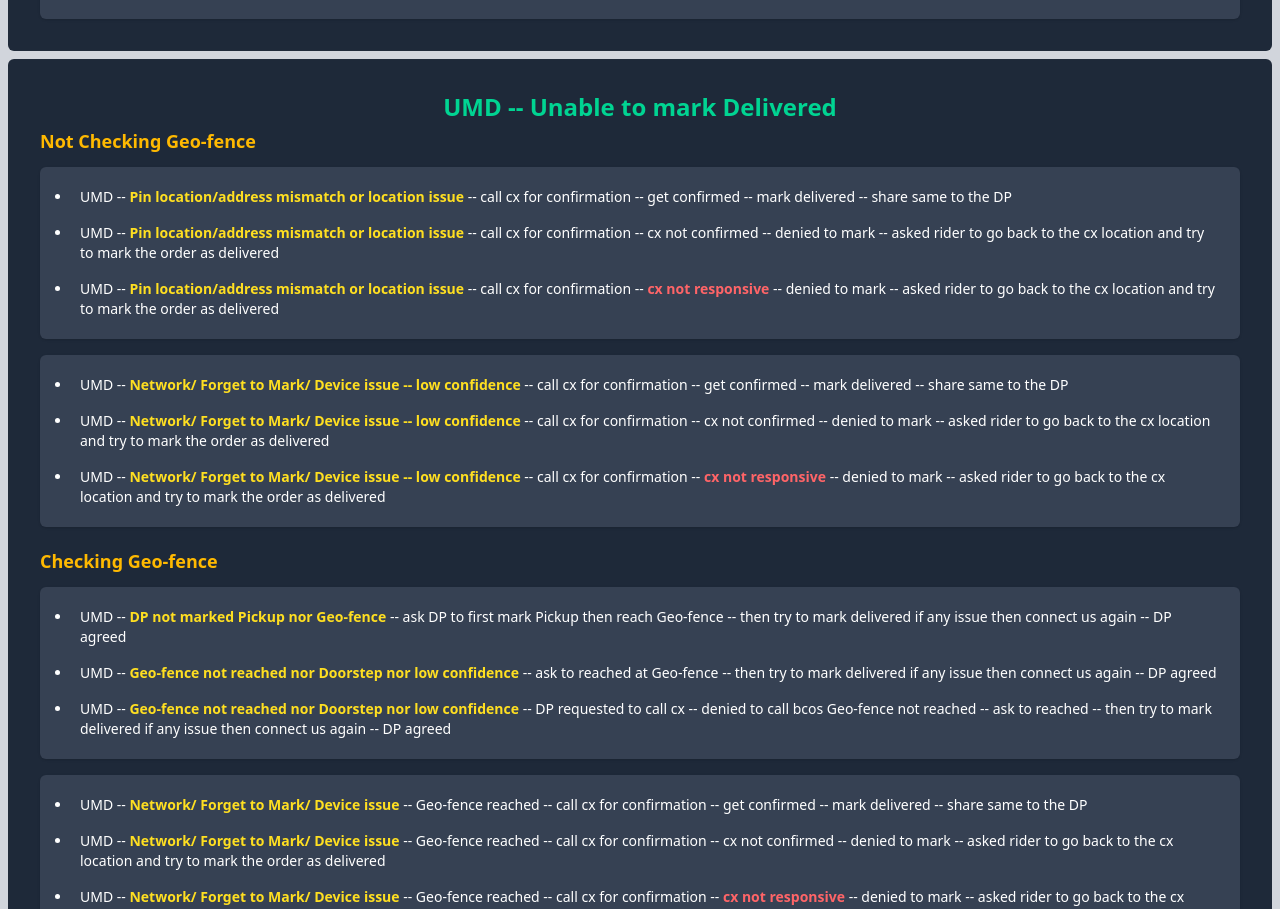
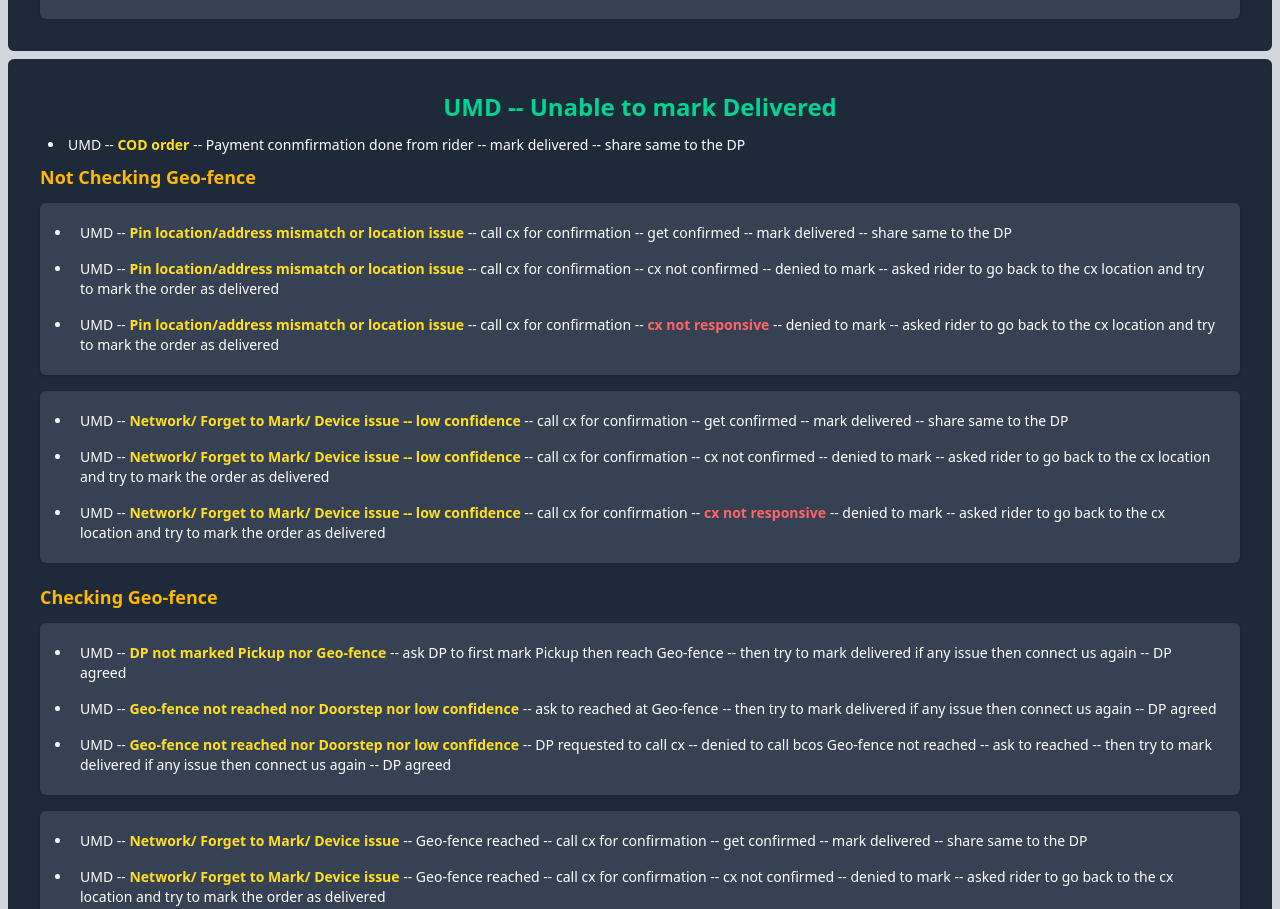
Before and after one commit to Code-with-Sahani/Blinket-DP, a React (Vite) app: page / in a window 1280 px wide. Shown: the part 4905-5814 px from the top of the page. Built offline with nearby package versions, Linux system fonts and the light colour scheme.

Commit message:
Update UMD.jsx

```diff
--- a/src/Components/UMD.jsx
+++ b/src/Components/UMD.jsx
@@ -5,7 +5,9 @@ const UMD = () => {
         <div className="m-2 p-4 text-sm bg-gray-800 text-white rounded-md md:p-6 lg:p-8">
             {/* Heading */}
             <h2 className='text-center text-2xl font-semibold text-emerald-400 mb-1'>UMD -- Unable to mark Delivered</h2>
-
+             <li className="p-2">
+                            UMD -- <strong className="text-yellow-300 font-semibold">COD order</strong> -- Payment conmfirmation done from rider -- mark delivered -- share same to the DP
+                        </li>
             {/* Not Checking Geo-fence Section */}
             <h3 className="text-lg font-semibold text-amber-400 mb-3">Not Checking Geo-fence</h3>
             <div className="space-y-4">
```
